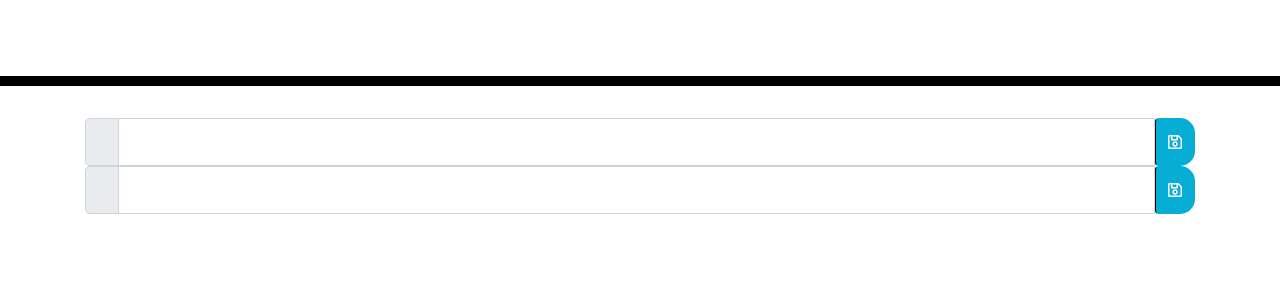
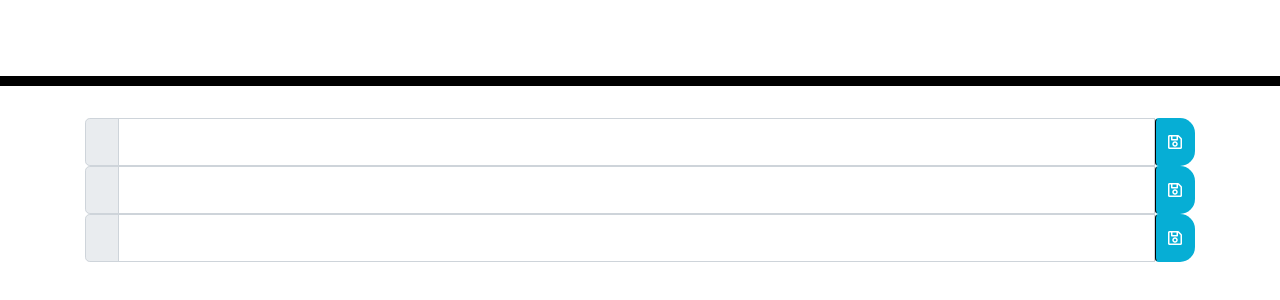
Before and after one commit to jheckel-dev/daily-planner, a plain HTML site: page index.html in a window 1280 px wide. Shown: the part 182-482 px from the top of the page. Drawn offline with nearby package versions, Linux system fonts and the light colour scheme.

Commit message:
added 11am time slot box and save button.

```diff
--- a/index.html
+++ b/index.html
@@ -43,6 +43,13 @@
             <input type="text" class="form-control form10" aria-label="Large">
             <button class="btn saveBtn"><i class="far fa-save"></i></button>
         </div>
+        <div class="input-group input-group-lg" data-hour="11">
+            <div class="input-group-prepend">
+                <span class="input-group-text time-block block3"></span>
+            </div>
+            <input type="text" class="form-control form11" aria-label="Large">
+            <button class="btn saveBtn"><i class="far fa-save"></i></button>
+        </div>
       <!-- Timeblocks go here -->
     </div>
 
```
